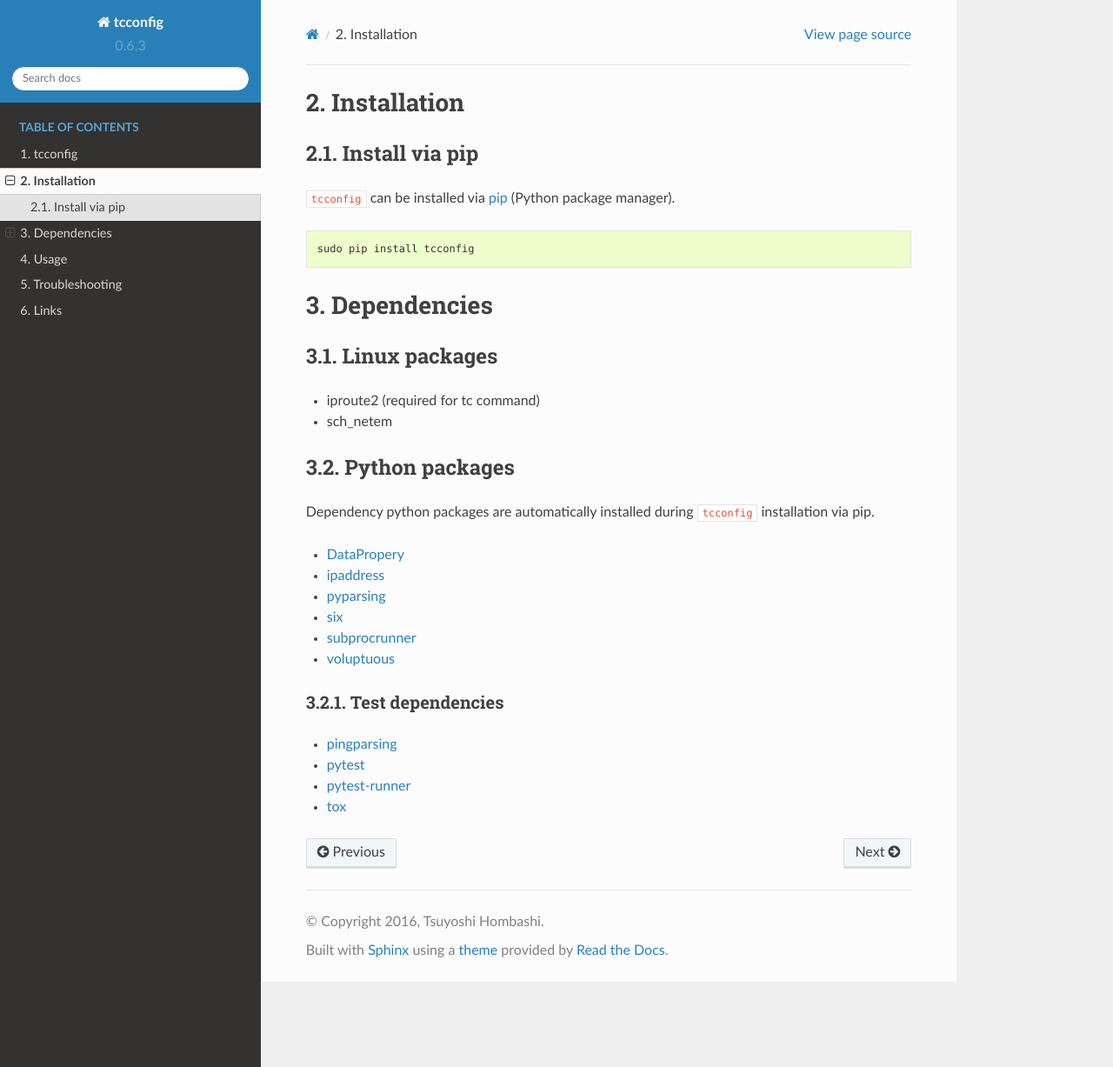
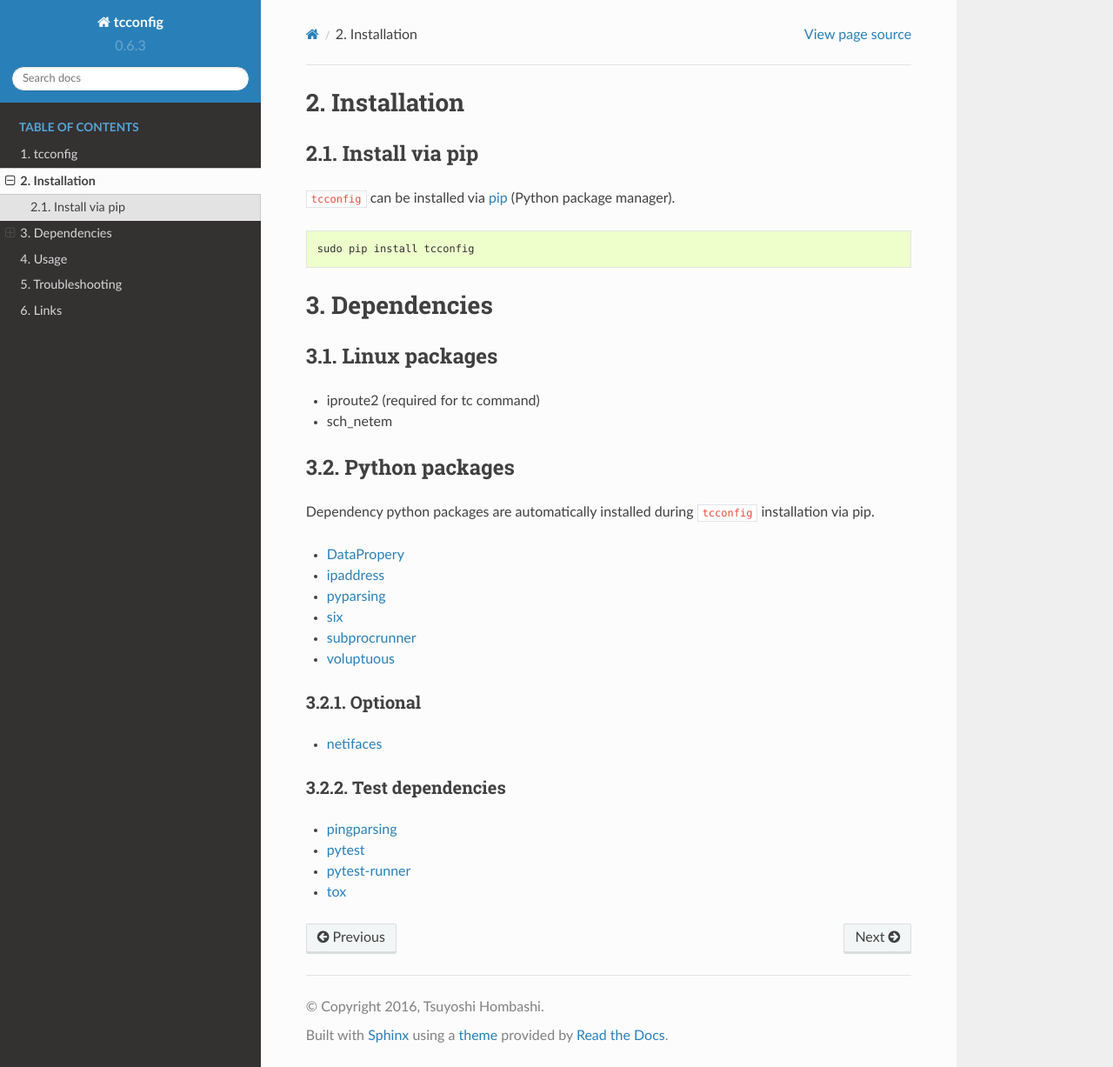
Before and after one commit to thombashi/tcconfig, a Sphinx documentation site: the page built from docs/pages/installation.rst, in a window 1280 px wide and 1227 px high. Shown: the whole window at 87% size. Built offline with Sphinx 7.4.7 and the Read the Docs theme 2.0.0, drawn with Linux system fonts in a browser that asks for light colours; pages that are not in the unit, such as notebooks, are missing from menus.

Commit message:
Update docs

```diff
--- a/docs/pages/installation.rst
+++ b/docs/pages/installation.rst
@@ -34,6 +34,11 @@ Dependency python packages are automatically installed during
 - `subprocrunner <https://github.com/thombashi/subprocrunner>`__
 - `voluptuous <https://github.com/alecthomas/voluptuous>`__
 
+Optional
+^^^^^^^^^^^^^^^^^^^^^^^^^^^^^^^^^^^^^^^^^^^
+
+- `netifaces <https://bitbucket.org/al45tair/netifaces>`__
+
 Test dependencies
 ^^^^^^^^^^^^^^^^^^^^^^^^^^^^^^^^^^^^^^^^^^^
 
```
